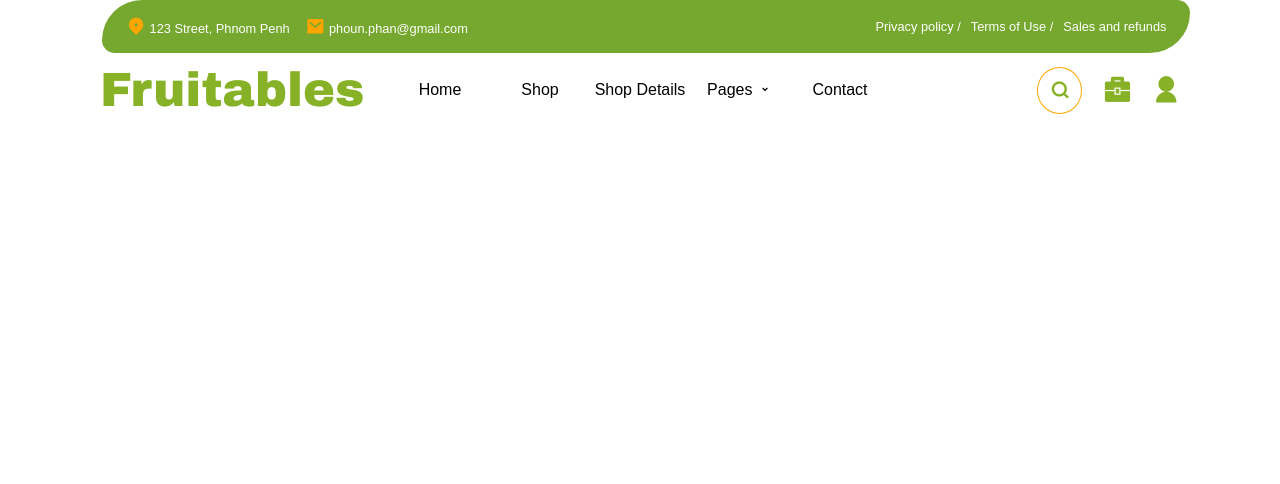
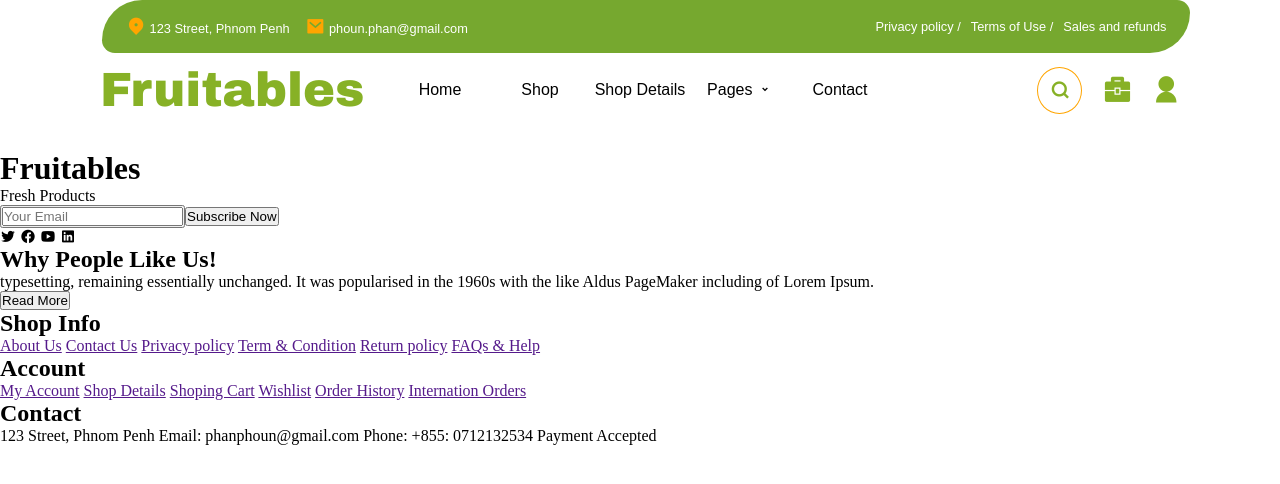
Before and after one commit to phanphoun/team-work-project, a plain HTML site: page index.html in a window 1280 px wide. Drawn offline with nearby package versions, Linux system fonts and the light colour scheme.

Commit message:
THis is footer

```diff
--- a/css/header-footer.css
+++ b/css/header-footer.css
@@ -218,3 +218,8 @@ header{
 }
 
 /* ----------header end----------- */
+
+
+
+
+/* ------------footer------------  */
--- a/index.html
+++ b/index.html
@@ -78,10 +78,80 @@
 
         </main>
 
+
+
         <!-- ----------footer---------- -->
-
         <footer>
-
+            <div class="footer-content">
+                <div class="footer-top">
+                    <div class="footer-top-left">
+                        <h1 class="footer-top-phar">Fruitables</h1>
+                        <span class="footer-top-sm-phar">Fresh Products</span>
+                    </div>
+                    <div class="footer-top-center">
+                        <button class="footer-top-btn">
+                            <input type="text" class="footer-top-input" placeholder="Your Email"required>
+                            <button class="sub-btn">Subscribe Now</button>
+                        </button>
+                    </div>
+                    <div class="footer-top-right">
+                        <div class="footer-top-socila-icon">
+                            <i class="ri-twitter-fill"></i>
+                            <i class="ri-facebook-circle-fill"></i>
+                            <i class="ri-youtube-fill"></i>
+                            <i class="ri-linkedin-box-fill"></i>
+                        </div>
+                    </div>
+                </div>
+                <div class="footer-center">
+                    <div class="footer-top-columns">
+                        <div class="footer-columns">
+                            <h2 class="footer-phar">Why People Like Us!</h2>
+                            <div class="footer-details">
+                               <span class="footer-link-phar">typesetting, remaining</span>
+                               <span class="footer-link-phar">essentially unchanged. It was</span>
+                               <span class="footer-link-phar">popularised in the 1960s with</span>
+                               <span class="footer-link-phar">the like Aldus PageMaker</span>
+                               <span class="footer-link-phar">including of Lorem Ipsum.</span>
+                            </div>
+                            <button class="footer-link-btn">
+                                Read More
+                            </button>
+                        </div>
+                        <div class="footer-top-columns">
+                            <h2 class="footer-phar">Shop Info</h2>
+                            <div class="footer-link">
+                                <a href="" class="footer-link-phar-hover">About Us</a>
+                                <a href="" class="footer-link-phar-hover">Contact Us</a>
+                                <a href="" class="footer-link-phar-hover">Privacy policy</a>
+                                <a href="" class="footer-link-phar-hover">Term & Condition</a>
+                                <a href="" class="footer-link-phar-hover">Return policy</a>
+                                <a href="" class="footer-link-phar-hover">FAQs & Help</a>
+                            </div>
+                        </div>
+                        <div class="footer-top-columns">
+                            <h2 class="footer-phar">Account</h2>
+                            <div class="footer-link">
+                                <a href="" class="footer-link-phar-hover">My Account</a>
+                                <a href="" class="footer-link-phar-hover">Shop Details</a>
+                                <a href="" class="footer-link-phar-hover">Shoping Cart</a>
+                                <a href="" class="footer-link-phar-hover">Wishlist</a>
+                                <a href="" class="footer-link-phar-hover">Order History</a>
+                                <a href="" class="footer-link-phar-hover">Internation Orders</a>
+                            </div>
+                        </div>
+                        <div class="footer-top-columns">
+                            <h2 class="footer-phar">Contact</h2>
+                            <div class="footer-link">
+                                <span class="footer-link-phar-hover">123 Street, Phnom Penh</span>
+                                <span class="footer-link-phar-hover">Email: phanphoun@gmail.com</span>
+                                <span class="footer-link-phar-hover">Phone: +855: 0712132534</span>
+                                <span class="footer-link-phar-hover">Payment Accepted</span>
+                            </div>
+                        </div>
+                    </div>
+                </div>
+            </div>
         </footer>
     </div>
 </body>
```
